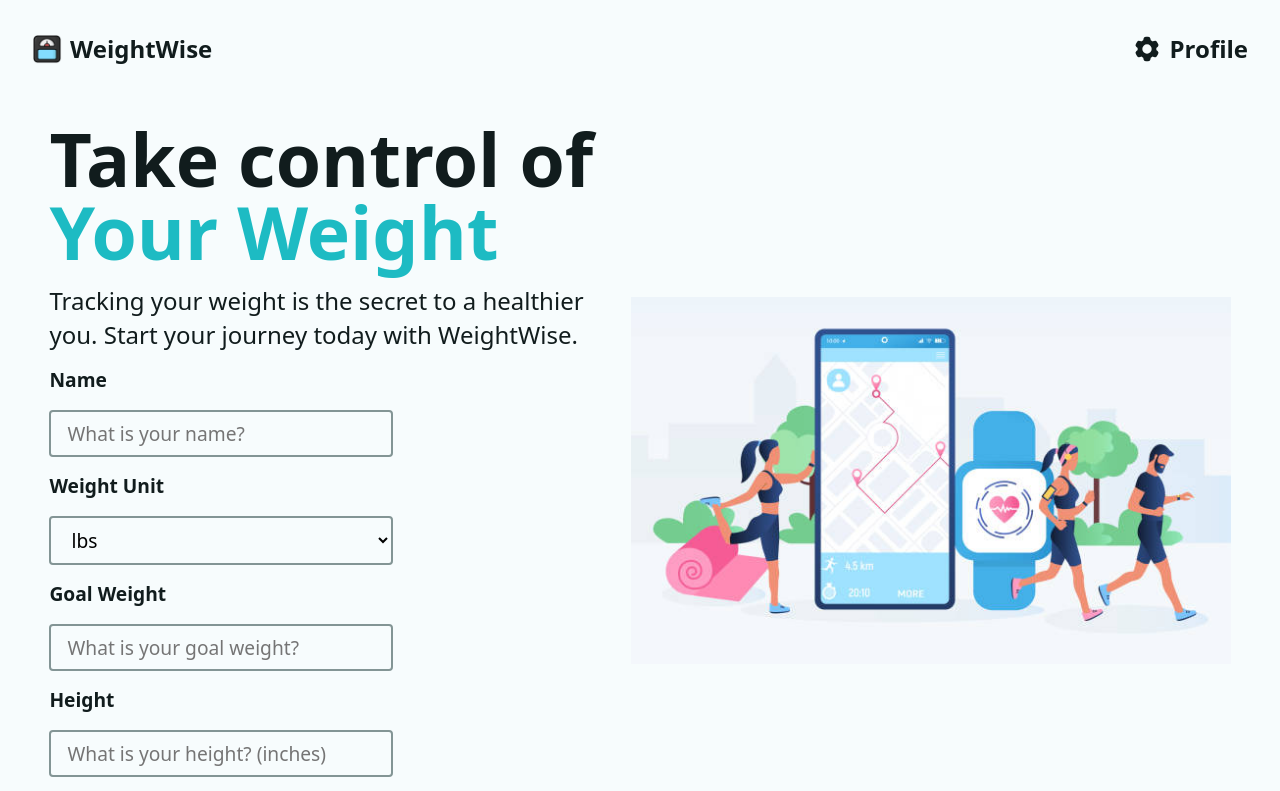
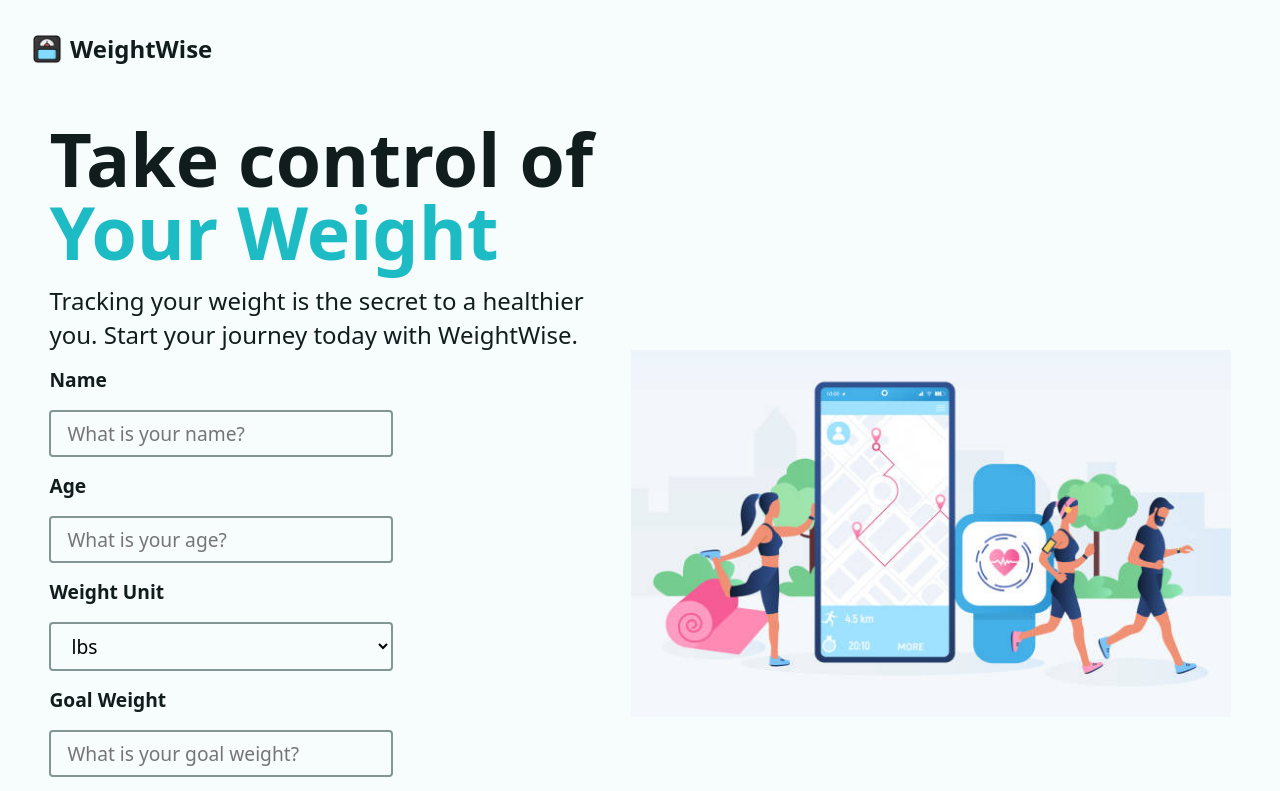
Before and after one commit to jdjoum/React-Weight-Tracker, a React (Vite) app: page / in a window 1280 px wide. Shown: the top 791 px of the page. Built offline with nearby package versions, Linux system fonts and the light colour scheme.

Commit message:
Get and Display Age

```diff
--- a/src/components/AddWeightForm.jsx
+++ b/src/components/AddWeightForm.jsx
@@ -13,7 +13,7 @@ import { convertGoalWeight, convertHeight, convertweightUnit, fetchData } from '
 import WeightLineChart from './WeightLineChart';
 import BmiRanges from './BmiRanges';
 
-const AddWeightForm = ({ weights, weightUnit, goalWeight, height, heightUnit }) => {
+const AddWeightForm = ({ weights, weightUnit, goalWeight, height, heightUnit, age }) => {
     const fetcher = useFetcher();
     const isSubmitting = fetcher.state === "submitting";
     // Ref variables
@@ -74,6 +74,7 @@ const AddWeightForm = ({ weights, weightUnit, goalWeight, height, heightUnit })
     <>
         <div className='form-wrapper'>
             <h2 className="h3">Health Details</h2>
+            <p>Age: {age}</p>
             <p>Height: {heightVal} {heightUnitVal}</p>
             <p>Goal Weight: {targetWeight} {weightUnitVal}</p>
         </div>
--- a/src/components/Intro.jsx
+++ b/src/components/Intro.jsx
@@ -34,6 +34,8 @@ const Intro = () => {
             <Form method="post">
                 <label htmlFor="userName">Name</label>
                 <input type='text' name='userName' required placeholder='What is your name?' aria-label='Your Name' autoComplete='given-name'/>
+                <label htmlFor="age">Age</label>
+                <input type='number' name='age' min={1} required inputMode='numeric' placeholder='What is your age?' aria-label='Your Age' />
                 <label htmlFor="weightUnit">Weight Unit</label>
                 <select name="weightUnit" id="weightUnit" onChange={handleWeightUnitChange} required>
                   <option value="lbs">lbs</option>
--- a/src/components/Nav.jsx
+++ b/src/components/Nav.jsx
@@ -16,12 +16,13 @@ const Nav = ({ userName }) => {
             <img src={logomark} alt="" height={30}/>
             <span>WeightWise</span>
         </NavLink>
+        {
+            userName && (
+                <>
                     <NavLink to="profile" aria-label="Go to profile">
                         <Cog6ToothIcon width={30} />
                         <span>Profile</span>
                     </NavLink>
-        {
-            userName && (
                     <Form method="post" action="/logout" onSubmit={(e) => {
                         if(!confirm("Delete user and all data?")) {
                             e.preventDefault();
@@ -32,6 +33,7 @@ const Nav = ({ userName }) => {
                             <TrashIcon width={20} />
                         </button>
                     </Form>
+                </>
             )
         }
     </nav>
--- a/src/pages/Dashboard.jsx
+++ b/src/pages/Dashboard.jsx
@@ -21,7 +21,8 @@ export function dashboardLoader() {
     const weightUnit = fetchData("weightUnit");
     const height = fetchData("height");
     const heightUnit = fetchData("heightUnit");
-    return { userName, weights, weightUnit, goalWeight, heightUnit, height }
+    const age = fetchData("age");
+    return { userName, weights, weightUnit, goalWeight, heightUnit, height, age }
 }
 
 // Action
@@ -40,6 +41,7 @@ export async function dashboardAction({request}){
             const height = (+values.height).toFixed(2);
             localStorage.setItem("height", height);
             localStorage.setItem("heightUnit", JSON.stringify(values.heightUnit));
+            localStorage.setItem("age", JSON.stringify(values.age));
             return toast.success(`Welcome, ${values.userName}`);
         } catch(e) {
             throw new Error("There was a problem creating your account.");
@@ -91,7 +93,7 @@ export async function dashboardAction({request}){
 }
 
 const Dashboard = () => {
-    const { userName, weights, weightUnit, goalWeight, height, heightUnit } = useLoaderData()
+    const { userName, weights, weightUnit, goalWeight, height, heightUnit, age } = useLoaderData()
     return (
         <>
             { userName ? (
@@ -106,6 +108,7 @@ const Dashboard = () => {
                                     goalWeight={goalWeight}
                                     height={height}
                                     heightUnit={heightUnit}
+                                    age={age}
                                 />
                             </div>
                         </div>
```
Lines whose indentation alone changed are shown as unchanged.
